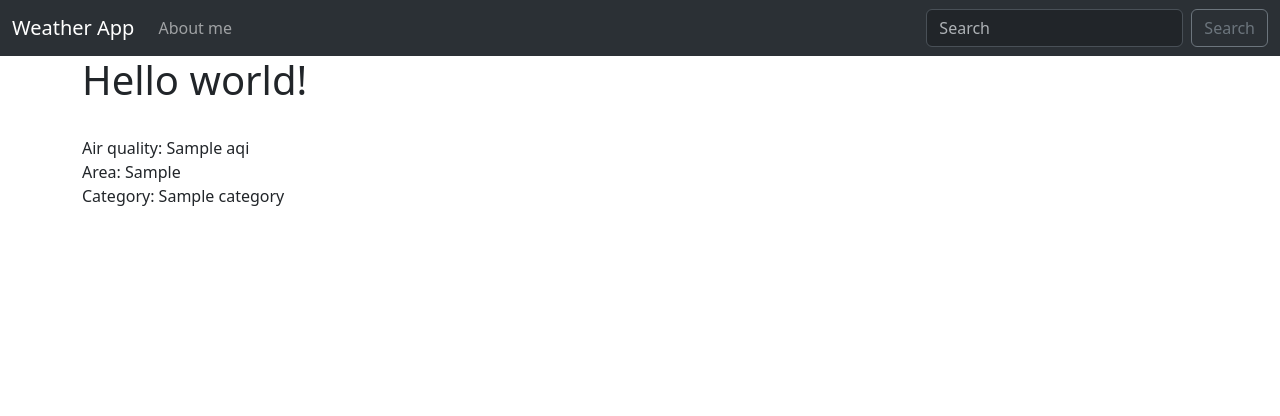
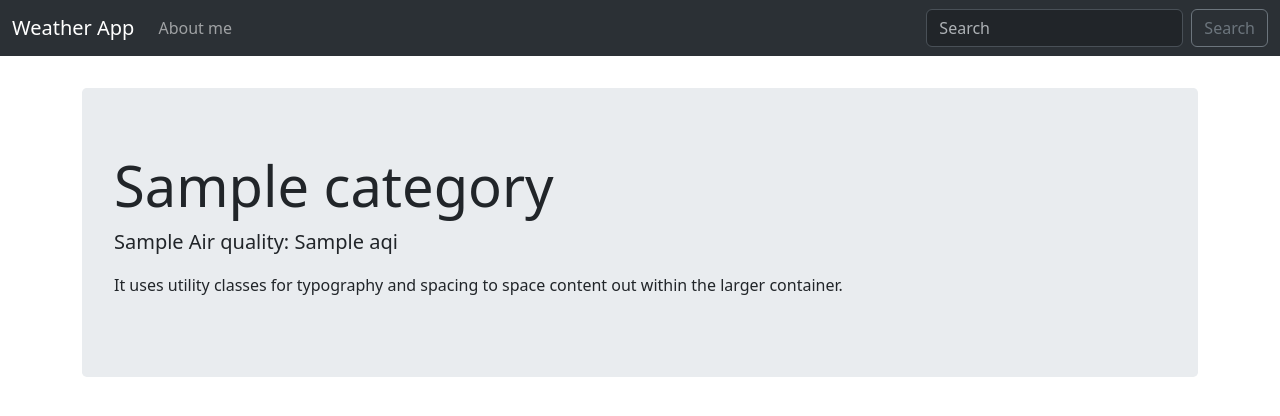
Before and after one commit to Decomplosed/python-weather-app, a Django app: template weather/lookup/templates/home.html in a window 1280 px wide. Shown: the top 416 px of the page. Run offline with Django 5.2, Linux system fonts and the light colour scheme; the template is opened without the code that fills it: most values are stand-ins (such as "Sample title", 1, 10 or a date in 2020); parts of the project's set-up code (start-up, migrations or seed data) failed here and were passed over.

Commit message:
Apply Jumbotron with data

```diff
--- a/weather/lookup/templates/base.html
+++ b/weather/lookup/templates/base.html
@@ -1,9 +1,17 @@
 <!DOCTYPE html>
 <html lang="en">
   <head>
+    <style>
+      .jumbotron {
+        padding: 4rem 2rem;
+        margin: 2rem 0;
+        background-color: #e9ecef;
+        border-radius: 0.3rem;
+      }
+    </style>
     <meta charset="utf-8" />
     <meta name="viewport" content="width=device-width, initial-scale=1" />
-    <title>Bootstrap demo</title>
+    <title>Weather App</title>
     <link
       href="https://cdn.jsdelivr.net/npm/bootstrap@5.3.3/dist/css/bootstrap.min.css"
       rel="stylesheet"
--- a/weather/lookup/templates/home.html
+++ b/weather/lookup/templates/home.html
@@ -1,18 +1,14 @@
 {% extends "base.html" %} {% block content %}
-
-<h1>Hello world!</h1>
-<br />
 
 {% if api %}
     {% if api == "Error..." %}
         There was an error, please try again...
     {% else %}
-        Air quality: {{ api.0.AQI }}
-        <br />
-        Area: {{ api.0.ReportingArea }}
-        <br />
-        Category: {{ api.0.Category.Name }}
-        <br />
+        <div class="jumbotron">
+            <h1 class="display-4">{{ api.0.Category.Name }}</h1>
+            <p class="lead">{{ api.0.ReportingArea }} Air quality: {{ api.0.AQI }}</p>
+            <p>It uses utility classes for typography and spacing to space content out within the larger container.</p>
+        </div>
     {% endif %}
 
 {% endif %}
```
